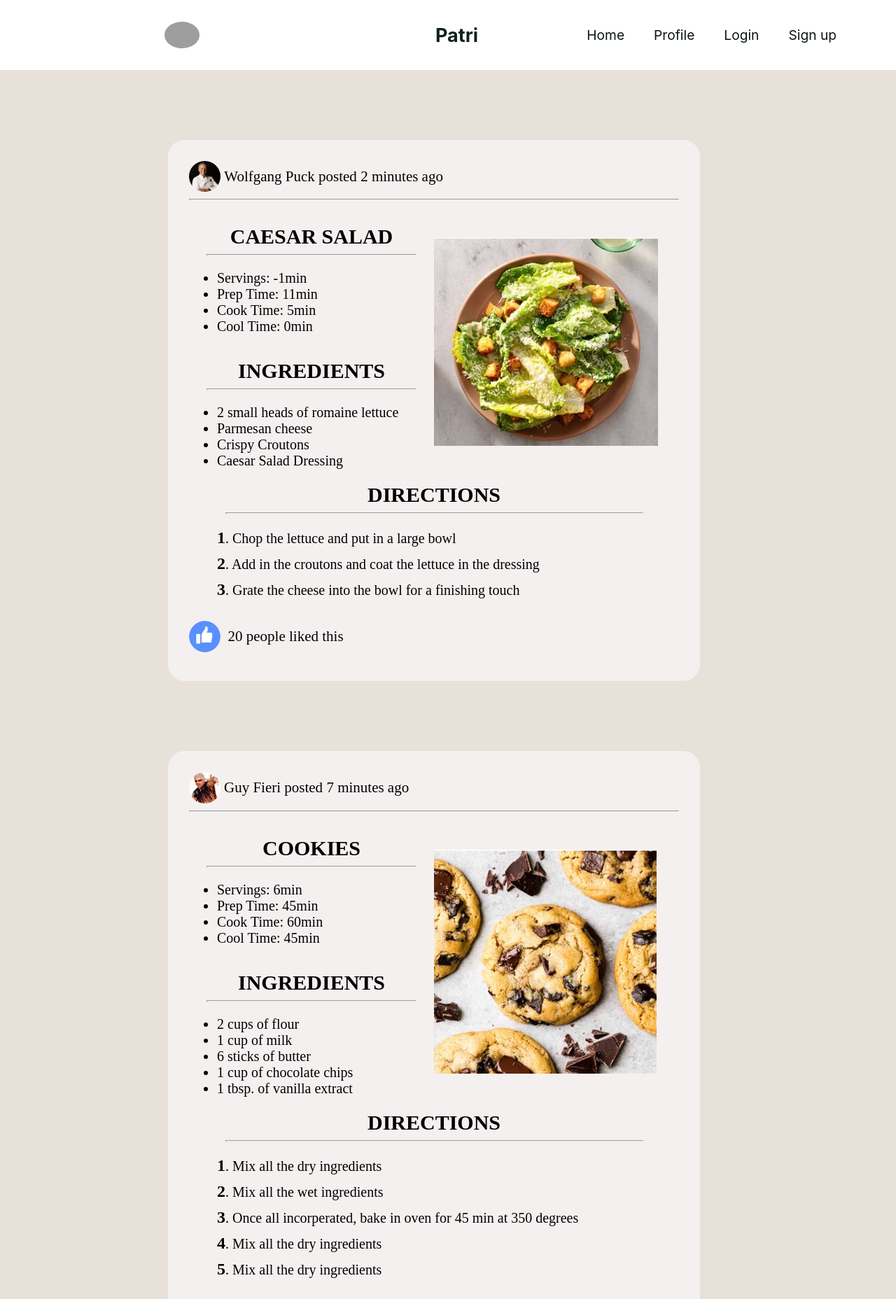
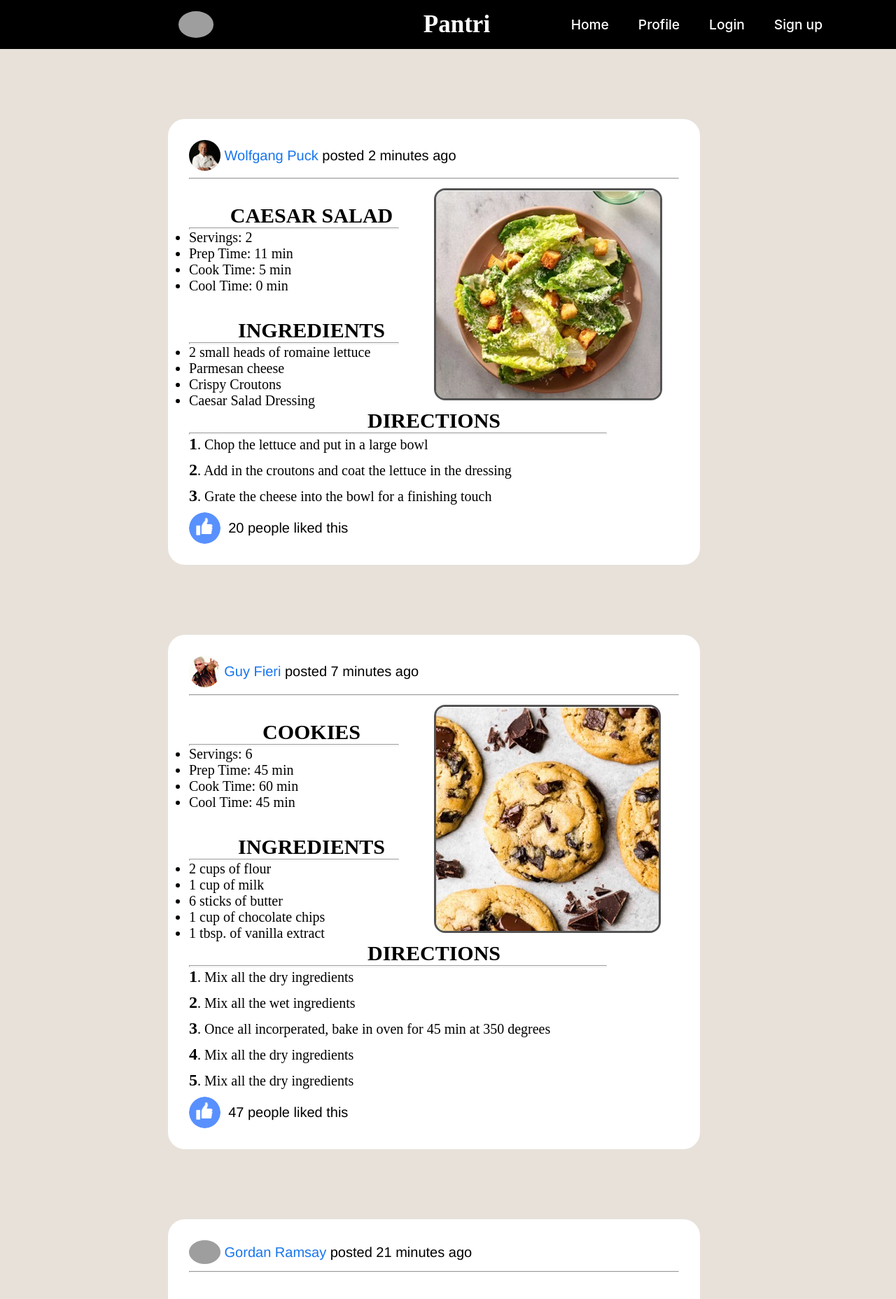
Before and after one commit to dbinlee3/ChefMedia, a React (Create React App) app in the folder frontend/: page / in a window 1280 px wide. Shown: the top 1856 px of the page at 70% size. Built offline with nearby package versions, Linux system fonts and the light colour scheme; grey boxes are pictures that could not be loaded; a web font is replaced by a local one.

Commit message:
Polished for demo

```diff
--- a/frontend/src/components/footer/Footer.css
+++ b/frontend/src/components/footer/Footer.css
@@ -1,13 +1,19 @@
 .footer {
-    background: white;
+    background: black;
     display: flex;
     flex-direction: column;
-    margin-top: 20px;
+    /* margin-top: 20px; */
     margin-bottom: 15px;
+    color: white;
   }
 
   a {
     text-decoration: none;
+    color: white;
+  }
+
+  strong {
+    padding: 10px;
   }
 
   .footer-separator {
@@ -21,14 +27,16 @@
 
   .footer-title {
     display: flex;
-    font-size: 30px;
+    font-size: 35px;
+    font-weight: 600;
     font-family: American Typewriter, serif;
     justify-content: center;
     margin-top: 10px;
-    text-decoration: underline;
+
   }
 
   .center {
+    padding: 15px;
     font-size: 20px;
     margin-bottom: 10px;
     text-align: center;
@@ -40,3 +48,7 @@
     height: 50px;
     width: 50px;
   }
+
+  .githublogo:hover {
+    opacity: 0.6;
+  }
--- a/frontend/src/components/footer/Footer.js
+++ b/frontend/src/components/footer/Footer.js
@@ -1,6 +1,6 @@
 import React from 'react';
 import './Footer.css';
-import github from '../../assets/github.jpeg'
+import github from '../../assets/githubLogo.png'
 
 function Footer() {
 
--- a/frontend/src/components/navbar/Navbar.css
+++ b/frontend/src/components/navbar/Navbar.css
@@ -1,6 +1,11 @@
+* {
+    margin: 0;
+    padding: 0;
+}
+
 .navbarItems {
-    background: white;
-    height: 60px;
+    background: black;
+    height: 30px;
     display: flex;
     justify-content: center;
     align-items: center;
@@ -15,15 +20,16 @@
 }
 
 .navbarLogo {
-    color: rgb(15, 34, 30);
+    font-family: American Typewriter, serif;
+    color: #fff;
     /* justify-self: start; */
     text-align: center;
     margin-left: 25px;
     cursor: pointer;
     width: 275px;
     text-decoration: none;
-    font-size: 27px;
-    font-weight: bold;
+    font-size: 35px;
+    font-weight: 600;
 
     position: absolute; /*to make ChefMedia in center of page */
 
@@ -45,16 +51,17 @@
 }
 
 .nav-links {
-    color: rgb(11, 21, 19);
+    color: #fff;
     text-decoration: none;
     padding: 0.5rem 1rem;
     transition-property: all;
     transition-duration: 400ms;
+    font-weight: 500;
 }
 
 .nav-links:hover {
     /* background-color: rgb(50, 198, 50); */
-    background-color: lightblue;
+    background-color: rgb(63, 63, 63);
     border-radius: 4px;
     transition: all 0.2s ease-out;
 }
--- a/frontend/src/components/navbar/Navbar.js
+++ b/frontend/src/components/navbar/Navbar.js
@@ -19,7 +19,7 @@ class Navbar extends React.Component {
                 <nav className = "navbarItems">
                     <img className="profPic" src = {gordon} alt = ""/>
 
-                    <a className = "navbarLogo" href = "."> Patri </a>
+                    <a className = "navbarLogo" href = "."> Pantri </a>
 
                     <div className = "menu-icon" onClick = {this.handleClick}>
                         <i className = {this.state.clicked ? 'fas fa-times': 'fas fa-bars'}> </i>
--- a/frontend/src/components/post/Post.js
+++ b/frontend/src/components/post/Post.js
@@ -42,10 +42,10 @@ const Post = ( { user, userPic, datePosted, title, cookInfo, ingredients, image,
                             <hr className = "columnBar"/>
 
                             <ul className="cookInfo">
-                                <li>Servings: {cookInfo.servings}min</li>
-                                <li>Prep Time: {cookInfo.prepTime}min</li>
-                                <li>Cook Time: {cookInfo.cookTime}min</li>
-                                <li>Cool Time: {cookInfo.coolTime}min</li>
+                                <li>Servings: {cookInfo.servings}</li>
+                                <li>Prep Time: {cookInfo.prepTime}&nbsp;min</li>
+                                <li>Cook Time: {cookInfo.cookTime}&nbsp;min</li>
+                                <li>Cool Time: {cookInfo.coolTime}&nbsp;min</li>
                             </ul>
                         </section>
 
--- a/frontend/src/components/post/post.css
+++ b/frontend/src/components/post/post.css
@@ -1,25 +1,18 @@
-
 .postContainer {
     font-family: 'Abhaya Libre', serif;
-
     width: 700px;
     height: auto;
-    background-color: rgb(245, 240, 240);
+    background-color: #fff;
     border-radius: 1.5rem;
     margin-top: 100px;
     padding: 30px;
 }
 
-/* .postContent {
-
-} */
-
 .postRow {
-    /* display: inline-block; */
     display: flex;
     align-items: center;
-    font-size: 21px;
-
+    font-size: 20px;
+    font-family: Helvetica;
 }
 
 .postThumbnail {
@@ -31,6 +24,7 @@
 
 .postUsername {
     display: inline-block;
+    color: #1775ee;
 }
 
 .postDate {
@@ -59,14 +53,11 @@
 .postColumnGrid {
     display: grid;
     grid-template-columns: 1fr 1fr;
-
 }
 
 .postTitle {
-    /* margin-top: 20px; */
     font-size: 30px;
     font-weight: bold;
-
 }
 
 .columnBar {
@@ -80,12 +71,10 @@
     text-align: left;
 }
 
-/* .postRightColumn {
-    margin: 0;
-} */
-
 .foodImage {
     display: block;
+    border-radius: 1rem;
+    border: 3px solid rgb(65, 65, 65, .9);
 }
 
 .directions {
--- a/frontend/src/pages/home/Home.js
+++ b/frontend/src/pages/home/Home.js
@@ -38,9 +38,9 @@ const cookieDirections = [
 
 // Spaghetti Post
 const spaghettiCookInfo = {
-    servings: 5-6,
+    servings: 6,
     prepTime: 10,
-    cookTime: 10-12,
+    cookTime: 12,
     coolTime: 5
 };
 
@@ -65,7 +65,7 @@ const spaghettiDirections = [
 
 // Caesar Salad Post
 const saladCookInfo = {
-    servings: 1-2,
+    servings: 2,
     prepTime: 11,
     cookTime: 5,
     coolTime: 0
--- a/frontend/src/pages/login/Login.js
+++ b/frontend/src/pages/login/Login.js
@@ -10,29 +10,29 @@ function Login() {
     <div className="loginContainer">
 
       <video src={video1} autoPlay loop muted />
-      <h3 className="cheflogo">ChefMedia</h3>
+
+        <div className="loginBox">
+          <div className="loginContent">
+            <h3 className="cheflogo">Pantri</h3>
 
 
-      <div className="usernameContainer">
-        <label className="textFeild">Username:</label>
-        <input type="text" />
-      </div>
+            <input className="textBox" type="text" placeholder="Username" />
 
-      <div className="passwordContainer">
-        <label className="textFeild">Password:</label>
-        <input type="text" />
-      </div>
+            <input className="textBox" type="text" placeholder="Password"/>
 
-      <a className="notUser" href="./signup">Not a user? Register!</a>
-
-      <button className="loginButton" type="button">
-        LOGIN
-      </button>
+            <div>
+              <a className="notUser" href="./signup">Not a user? Register!</a>
+            </div>
 
 
 
+            <button className="loginButton" type="button">
+              Login
+            </button>
+          </div>
 
 
+        </div>
     </div>
 
 
--- a/frontend/src/pages/profile/Profile.js
+++ b/frontend/src/pages/profile/Profile.js
@@ -1,8 +1,36 @@
 import React, { useState } from 'react'
 import './profile.css'
+import Post from '../../components/post/Post.js'
 
 import gordon from '../../assets/gordon.png'
-import Post from '../../components/post/Post.js'
+import spaghetti from '../../assets/spaghetti.jpeg'
+
+// Spaghetti Post
+const spaghettiCookInfo = {
+    servings: 6,
+    prepTime: 10,
+    cookTime: 10,
+    coolTime: 5
+};
+
+const spaghettiIngredients =  [
+    "Box of Spaghetti Noodles",
+    "Fresh Home Made Tomato Sauce",
+    "1-2 Pounds of Ground Beef",
+    "Salt",
+    "Water",
+    "Basil Leaves",
+    "Cheese"
+]
+
+const spaghettiDirections = [
+    "Boil 6 quarts of water",
+    "Add 3 tablespoons of salt",
+    "Add in the pasta in boiling water and stir gently occasionally",
+    "Taste the pasta then drain when cooked",
+    "Stir in the tomato sauce",
+    "Add in the pasta water to get the right sauce consistency"
+]
 
 function Profile() {
 
@@ -14,15 +42,11 @@ function Profile() {
             <div className = "profileContent"> {/* grid layout */}
 
                 <section className="profileLeft">
-
                     <div className = "profileLeftContent">
 
                         <div className = "profileBox">
-
                             <div className = "bioContent">
-
                                 <h2 className = "username">Gordon Ramsay</h2>
-
                                 <div className="profileButton">
                                     <img
                                         className = "profilePic"
@@ -35,35 +59,42 @@ function Profile() {
                                             setPhotoHovered(false)
                                         }}
                                     />
-
                                     <p
                                         className="changePhoto"
                                         style={ photoHovered ? {display: "block"} : {display: "none"} }
                                     >
-                                    Change Profile Photo
+                                        Change Profile Photo
                                     </p>
 
                                 </div>
 
                                 <div className = "bioBox">
                                     <ul className = "bioList">
-                                        <li className = "bioEntry">Name: </li>
-                                        <li className = "bioEntry">Age: </li>
-                                        <li className = "bioEntry">Bio: </li>
+                                        <li className = "bioEntry">Age: 55</li>
+                                        <li className = "bioEntry">Bio: It's row.</li>
                                     </ul>
                                 </div>
-
                             </div>
 
                         </div>
-
                     </div> {/* profileLeft */}
 
                 </section>
 
                 <section className="profileRight">
                     <div className = "profileRightContent">
-                        <Post />
+                    {/* Gordan Ramsay Post */}
+                        <Post
+                            user = "Gordan Ramsay"
+                            userPic = {gordon}
+                            datePosted = "21"
+                            title = "spaghetti"
+                            cookInfo={spaghettiCookInfo}
+                            ingredients = {spaghettiIngredients}
+                            directions = {spaghettiDirections}
+                            image = {spaghetti}
+                            likes = "76"
+                        />
 
                     </div>
 
--- a/frontend/src/pages/profile/profile.css
+++ b/frontend/src/pages/profile/profile.css
@@ -1,7 +1,13 @@
+body {
+    margin: 0px;
+    height: 100vh;
+    background-color: rgb(197, 181, 164, .40);
+}
+
+
 .profileContainer {
     width: 100%;
-    height: 280vh;
-    background-color: rgb(232, 232, 232);
+    height: auto;
     display: flex;
     justify-content: center;
 }
@@ -28,15 +34,13 @@
 }
 
 .profileBox {
-    margin-top: 60px;
+    margin-top: 100px;
     position: relative;
     text-align: center;
     height: 650px;
     width: 400px;
     background-color: white;
     border-radius: 30px;
-    -webkit-box-shadow: 0px 0px 23px -8px rgba(0, 0, 0, 0.68);
-    box-shadow: 0px 0px 23px -8px rgba(0, 0, 0, 0.68);
 }
 
 .bioContent {
@@ -45,6 +49,7 @@
 
 .username {
     font-size: 35px;
+    font-weight: 400;
 
 }
 
@@ -56,6 +61,7 @@
 }
 
 .profilePic {
+    margin-top: 30px;
     width: 350px;
     height: 350px;
     border-radius: 50%;
@@ -96,7 +102,7 @@
 .bioEntry {
     padding: 5px;
     font-size: 25px;
-    font-weight: bold;
+    font-weight: 400;
 
 }
 
--- a/frontend/src/pages/signup/Signup.css
+++ b/frontend/src/pages/signup/Signup.css
@@ -12,23 +12,23 @@
     justify-content: center;
 } */
 
-video{
+video {
     width: 100%;
     height: 100vh;
     object-fit: cover;
     z-index: -1;
-    position: fixed;
+    position: absolute;
 }
 
 .content{
-    position: absolute;
     width: 100%;
-    height: 100%;
-    top: 0;
+    height: 100vh;
     display: flex;
     flex-direction: column;
+    align-items: center;
+    object-fit: contain;
     justify-content: center;
-    align-items: center;
+    position: relative;
 }
 
 .signupWrapper{
@@ -50,7 +50,7 @@ video{
     font-size: 50px;
     font-weight: 800;
     color: #1775ee;
-    margin-bottom: 10x;
+    margin-top: 30px;
     text-align: center;
 }
 
@@ -62,6 +62,7 @@ video{
 }
 
 .signupBox{
+    width: 400px;
     height: 300px;
     padding: 20px;
     background-color: white;
```
Also changed, not shown: frontend/src/pages/login/login.css (+39 -12 lines), frontend/src/assets/githubLogo.png (added).
